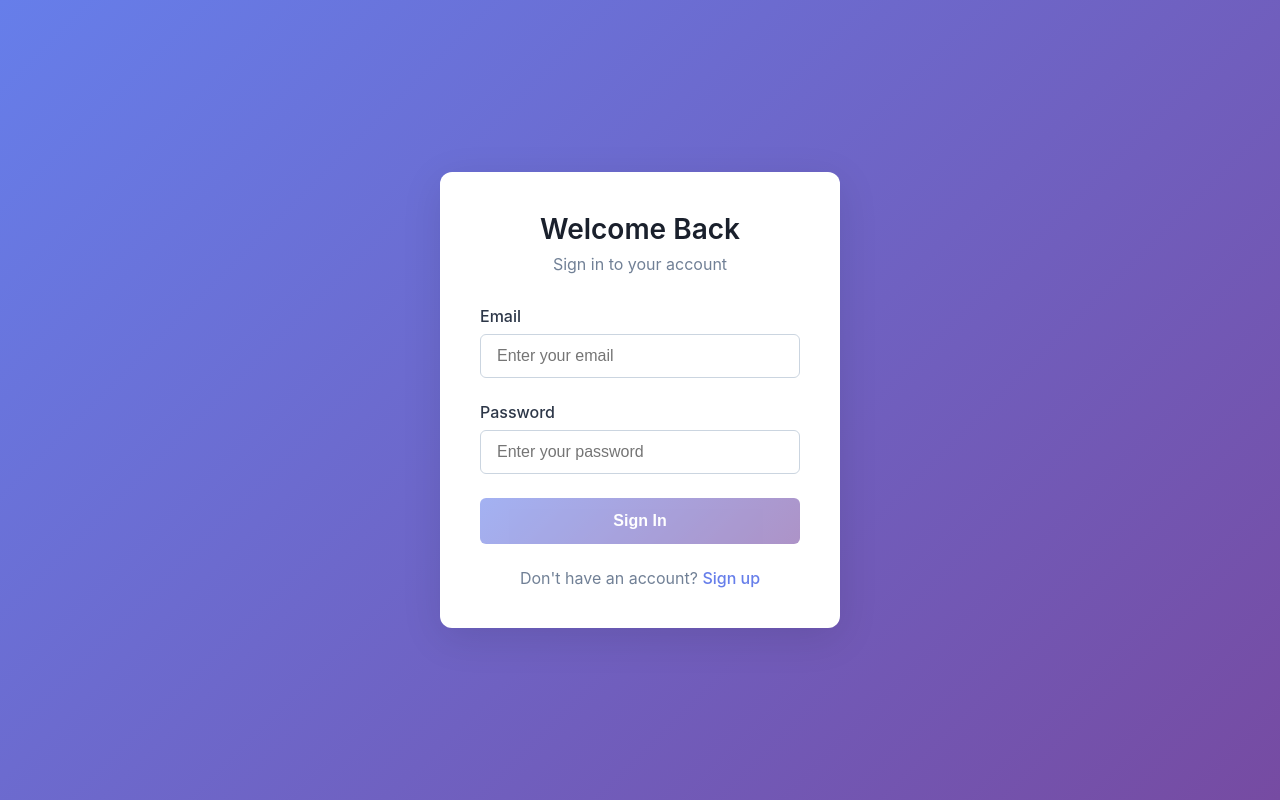
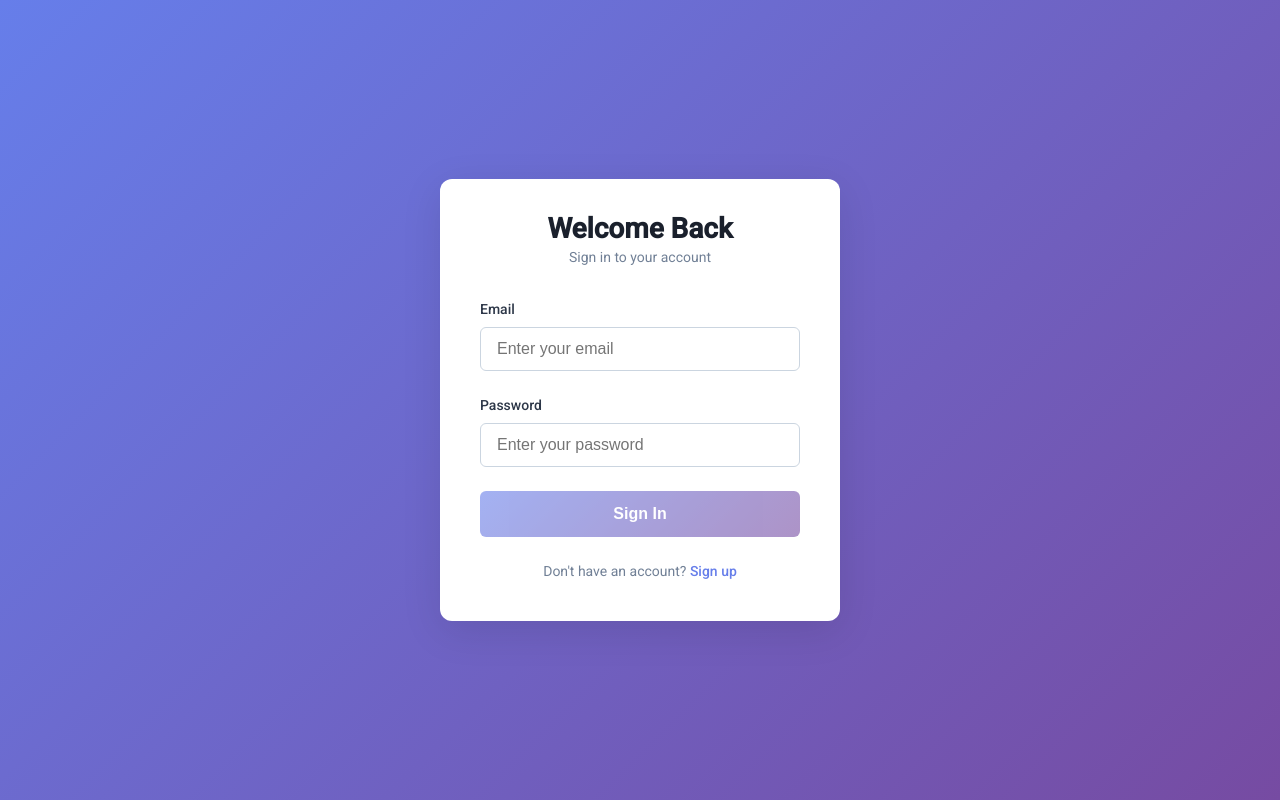
Before and after one commit to geosar23/Secret-project, an Angular app in the folder client/: page /login in a window 1280 px wide. Built offline with nearby package versions, Linux system fonts and the light colour scheme.

Commit message:
feat: add Angular Material and Roboto font integration

```diff
--- a/client/package.json
+++ b/client/package.json
@@ -10,10 +10,12 @@
     },
     "private": true,
     "dependencies": {
+        "@angular/cdk": "^20.2.14",
         "@angular/common": "^20.3.0",
         "@angular/compiler": "^20.3.0",
         "@angular/core": "^20.3.0",
         "@angular/forms": "^20.3.0",
+        "@angular/material": "^20.2.14",
         "@angular/platform-browser": "^20.3.0",
         "@angular/router": "^20.3.0",
         "rxjs": "~7.8.0",
--- a/client/src/index.html
+++ b/client/src/index.html
@@ -6,6 +6,11 @@
         <base href="/" />
         <meta name="viewport" content="width=device-width, initial-scale=1" />
         <link rel="icon" type="image/x-icon" href="favicon.ico" />
+        <link
+            href="https://fonts.googleapis.com/css2?family=Roboto:wght@300;400;500&display=swap"
+            rel="stylesheet"
+        />
+        <link href="https://fonts.googleapis.com/icon?family=Material+Icons" rel="stylesheet" />
     </head>
     <body>
         <app-root></app-root>
--- a/client/src/styles.scss
+++ b/client/src/styles.scss
@@ -1,14 +1,42 @@
-/* You can add global styles to this file, and also import other style files */
+// Angular Material Theme Configuration
+@use "@angular/material" as mat;
 
+// Global reset and base styles
 * {
     margin: 0;
     padding: 0;
     box-sizing: border-box;
 }
 
+html,
+body {
+    height: 100%;
+}
+
+html {
+    // Material theme with custom primary colors
+    @include mat.theme(
+        (
+            color: (
+                primary: mat.$rose-palette,
+                tertiary: mat.$red-palette,
+            ),
+            typography: Roboto,
+            density: 0,
+        )
+    );
+}
+
 body {
     margin: 0;
-    padding: 0;
-    font-family:
-        -apple-system, BlinkMacSystemFont, "Segoe UI", Roboto, "Helvetica Neue", Arial, sans-serif;
+    font-family: Roboto, "Helvetica Neue", sans-serif;
+    color-scheme: light;
+
+    // Material Design system variables
+    background-color: var(--mat-sys-surface);
+    color: var(--mat-sys-on-surface);
+    font: var(--mat-sys-body-medium);
 }
+
+// Global styles for your application
+// Add any custom global styles below
```
Also changed, not shown: 1 other file (tests, documents, lock files or other folders).
